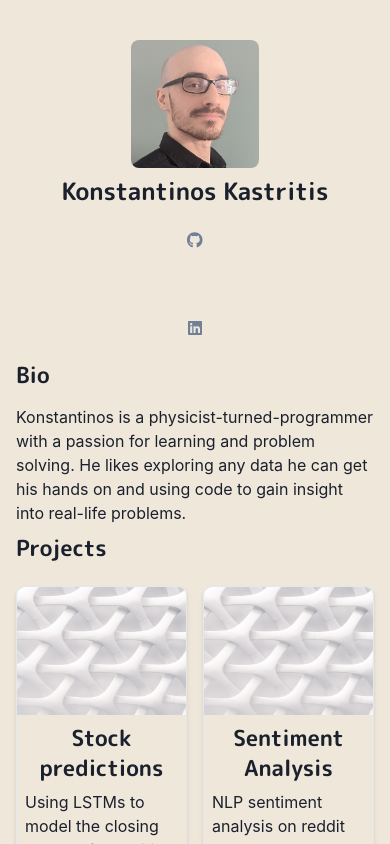
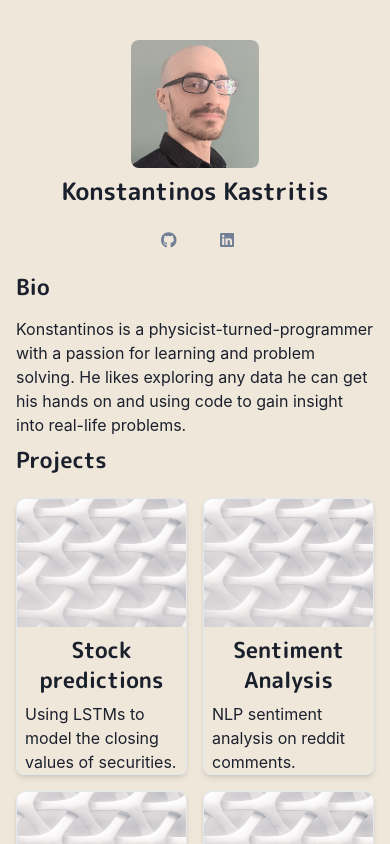
Before and after one commit to kkastr/kkastr.github.io, a Next.js app: page / in a window 390 px wide. Shown: the top 844 px of the page. Built offline with nearby package versions, Linux system fonts and the light colour scheme.

Commit message:
fixed issue with social bar on mobile wherein the social icons would be expanded vertically rather than horizontally, as it worked on pc.

```diff
--- a/components/social_bar.tsx
+++ b/components/social_bar.tsx
@@ -23,8 +23,8 @@ function BarItem(
 
 export default function SocialBar() {
     return (
-        <Container mt={2} centerContent={true}>
-        <SimpleGrid columns={[1, 2]} spacing={10}>
+        <Container mt={2} display='flex' centerContent >
+        <SimpleGrid w={100} columns={2} spacing={4}>
 
             <BarItem
                 contentLink='https://github.com/kkastr'
```
